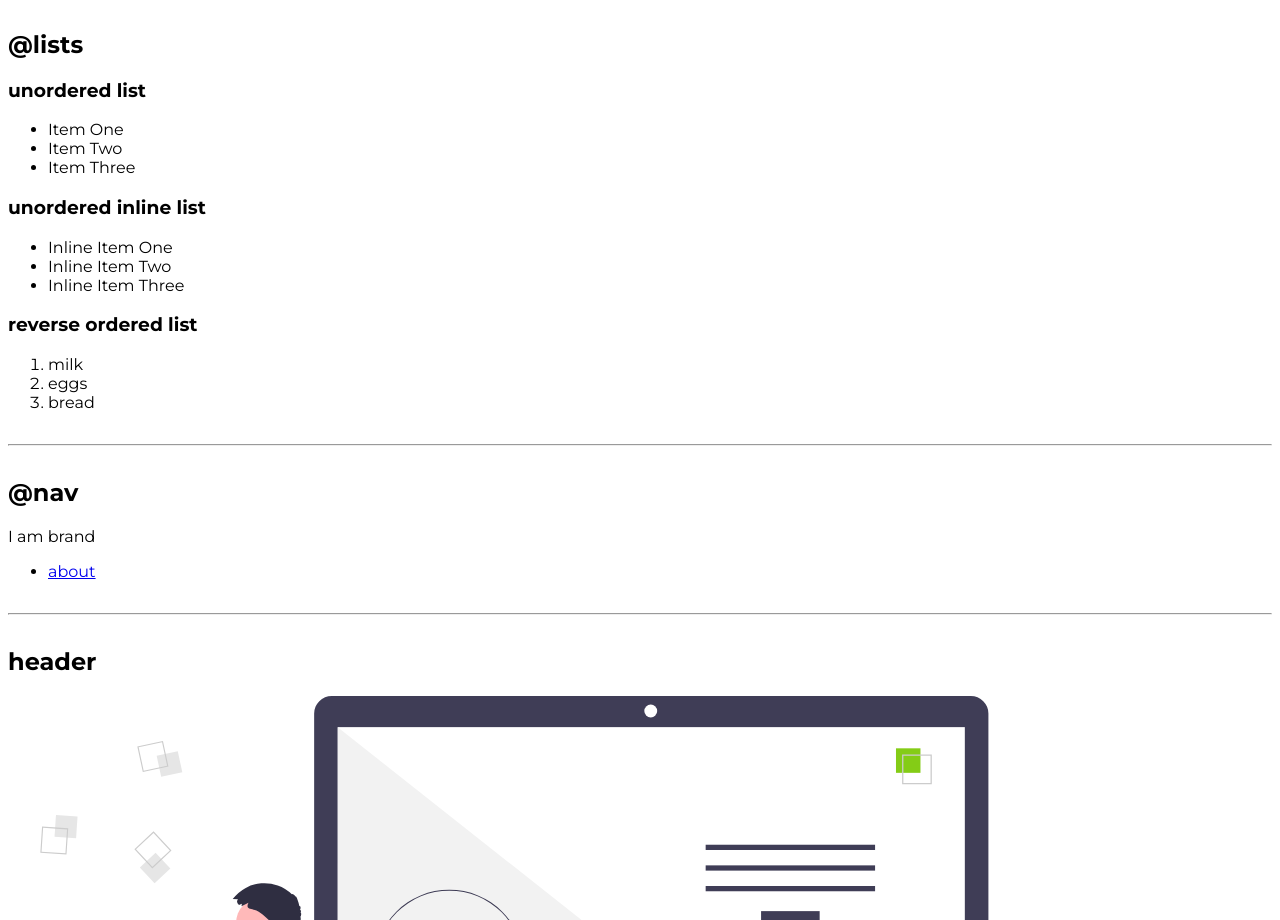
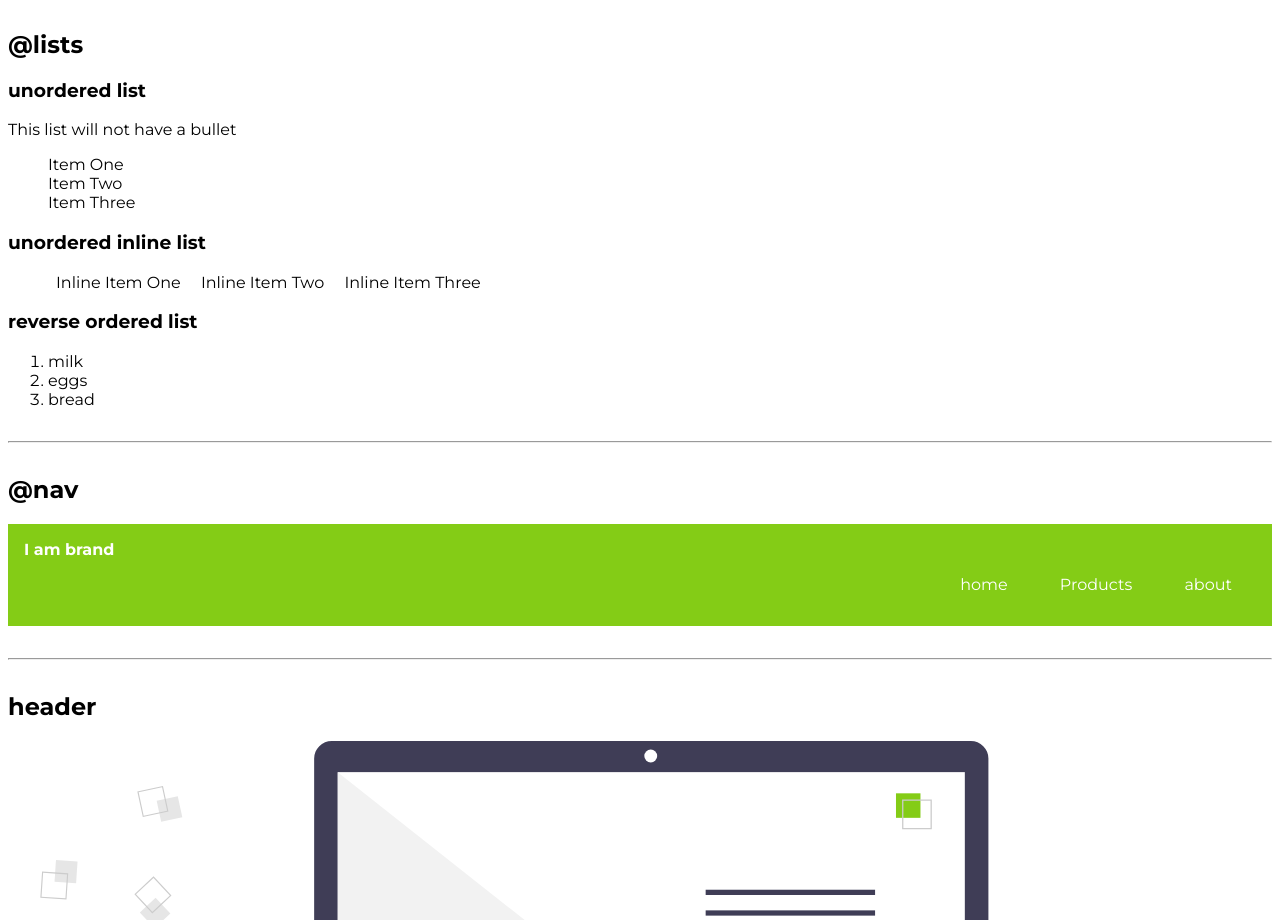
Before and after one commit to nishanth3012000/Nishanth_portfolio, a plain HTML site: page index.html in a window 1280 px wide. Shown: the part 841-1761 px from the top of the page. Drawn offline with Linux system fonts and the light colour scheme.

Commit message:
upto navigation

```diff
--- a/index.html
+++ b/index.html
@@ -46,8 +46,9 @@
     <h2>@lists</h2>
 
     <h3>unordered list</h3>
+    <p>This list will not have a bullet</p>
 
-    <ul>
+    <ul class="list-non-bullet">
         <li>Item One</li>
         <li>Item Two</li>
         <li>Item Three</li>
@@ -56,10 +57,10 @@
 
     <h3> unordered inline list</h3>
 
-    <ul>
-        <li>Inline Item One</li>
-        <li>Inline Item Two</li>
-        <li>Inline Item Three</li>
+    <ul class="list-non-bullet">
+        <li class="list-item-inline">Inline Item One</li>
+        <li class="list-item-inline">Inline Item Two</li>
+        <li class="list-item-inline">Inline Item Three</li>
     </ul>
 
     <h3> reverse ordered list</h3>
@@ -74,11 +75,20 @@
 
     <h2>@nav</h2>
 
-    <nav>
-        <div>I am brand</div>
-        <ul>
-            <li>
-                <a href="/">about</a>
+    <nav class="navigation container">
+        <div class="nav-brand">I am brand</div>
+        <ul class="list-non-bullet nav-pills">
+            <li
+            class="list-item-inline">
+                <a class="link link-active" href="/">home</a>
+            </li>
+            <li
+            class="list-item-inline">
+                <a class="link" href="/">Products</a>
+            </li>
+            <li
+            class="list-item-inline">
+                <a class="link" href="/">about</a>
             </li>
         </ul>
     </nav>
--- a/styles.css
+++ b/styles.css
@@ -42,3 +42,30 @@ hr {
         border-radius: 0.5rem;
         border: 1px solid var(--primary-color);
     }
+
+    .list-non-bullet{
+        list-style: none;
+    }
+    .list-item-inline{
+        display: inline;
+        padding: 0rem 0.5rem;
+    }
+    .navigation{
+        background-color: var(--primary-color);
+        color: white;
+        padding: 1rem;
+    }
+
+    .navigation .nav-brand{
+        font-weight: bold;
+    }
+    .navigation .nav-pills{
+        text-align: right;
+    }
+
+    .navigation .link{
+        color: white;
+    }
+    .navigation.link-active{
+        font-weight: bold;
+    }
```
